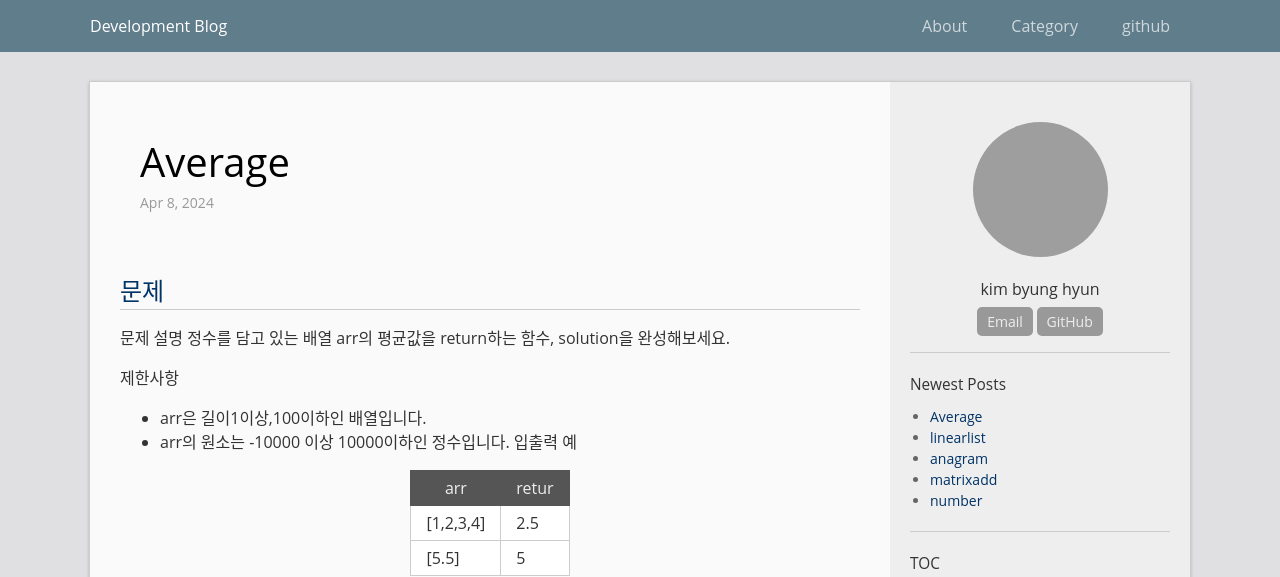
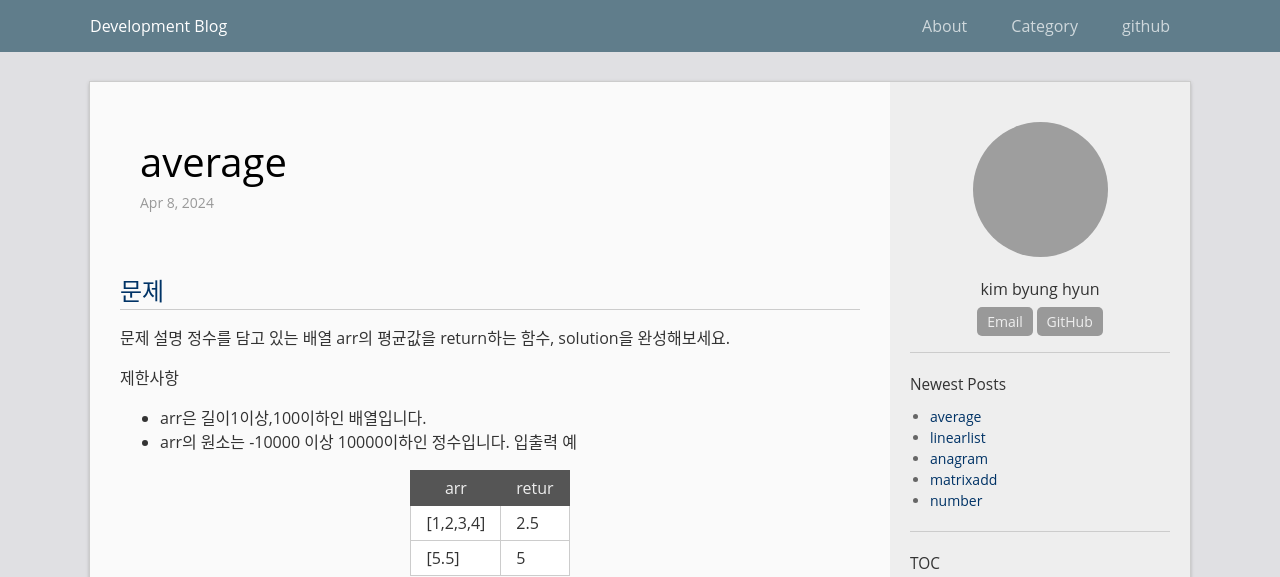
Before and after one commit to bh6366632/bh6366632.github.com, a Jekyll site: the page built from _posts/2024-04-08-average.md, in a window 1280 px wide. Shown: the top 577 px of the page. Built offline with Jekyll 4.4.1, drawn with Linux system fonts in a browser that asks for light colours; part of the change alters nothing that is shown; grey boxes are pictures that could not be loaded.

```diff
--- a/_posts/2024-04-08-average.md
+++ b/_posts/2024-04-08-average.md
@@ -1,3 +1,10 @@
+---
+layout: post
+title:  "average"
+date:   2024-04-08 22:36
+categories: PYTHON
+permalink: /archivers/average
+---
 # [문제]
 문제 설명
 정수를 담고 있는 배열 arr의 평균값을 return하는 함수, solution을 완성해보세요.
```
